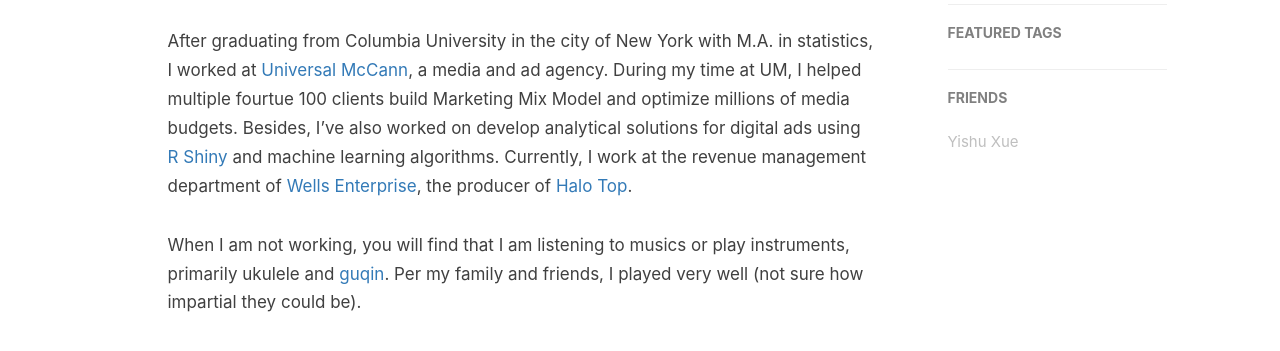
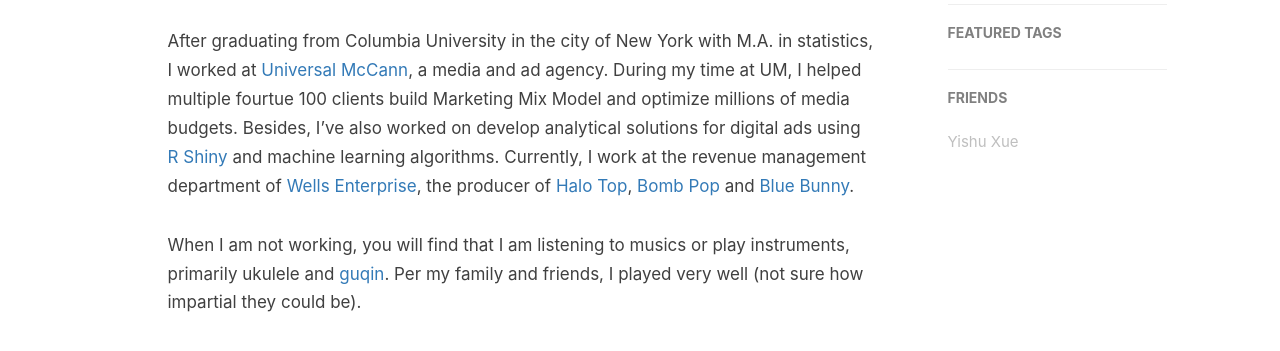
Before and after one commit to WenxuanZhang/wenxuanzhang.github.io, a plain HTML site: page about/index.html in a window 1280 px wide. Shown: the part 717-1068 px from the top of the page. Drawn offline with nearby package versions, Linux system fonts and the light colour scheme.

Commit message:
rebuilding site Wed Nov  2 19:00:03 CDT 2022

```diff
--- a/about/index.html
+++ b/about/index.html
@@ -182,7 +182,7 @@
                 <h2 id="about-me">About Me</h2>
 <p>Hi! There must be a reason that you visit this site. Guess you want to know more about me?</p>
 <p>I am Wenxuan Zhang, a data scientist specializes in marketing analytics and revenue management. I love crunching numbers and figuring out what they are trying to tell us (hopefully). I am passionate about anything that could increase ROI or productivity overall.</p>
-<p>After graduating from Columbia University in the city of New York with M.A. in statistics, I worked at <a href="https://www.umww.com/">Universal McCann</a>, a media and ad agency. During my time at UM, I helped multiple fourtue 100 clients build Marketing Mix Model and optimize millions of media budgets. Besides, I&rsquo;ve also worked on develop analytical solutions for digital ads using <a href="https://shiny.rstudio.com/">R Shiny</a> and machine learning algorithms. Currently, I work at the revenue management department of <a href="https://wellsenterprisesinc.com/">Wells Enterprise</a>, the producer of <a href="https://halotop.com/">Halo Top</a>.</p>
+<p>After graduating from Columbia University in the city of New York with M.A. in statistics, I worked at <a href="https://www.umww.com/">Universal McCann</a>, a media and ad agency. During my time at UM, I helped multiple fourtue 100 clients build Marketing Mix Model and optimize millions of media budgets. Besides, I&rsquo;ve also worked on develop analytical solutions for digital ads using <a href="https://shiny.rstudio.com/">R Shiny</a> and machine learning algorithms. Currently, I work at the revenue management department of <a href="https://wellsenterprisesinc.com/">Wells Enterprise</a>, the producer of <a href="https://halotop.com/">Halo Top</a>, <a href="https://bombpop.com/">Bomb Pop</a> and <a href="https://www.bluebunny.com/">Blue Bunny</a>.</p>
 <p>When I am not working, you will find that I am listening to musics or play instruments, primarily ukulele and <a href="https://en.wikipedia.org/wiki/Guqin">guqin</a>. Per my family and friends, I played very well (not sure how impartial they could be).</p>
 
 
```
Also changed, not shown: algolia.json (+1 -1 lines).
